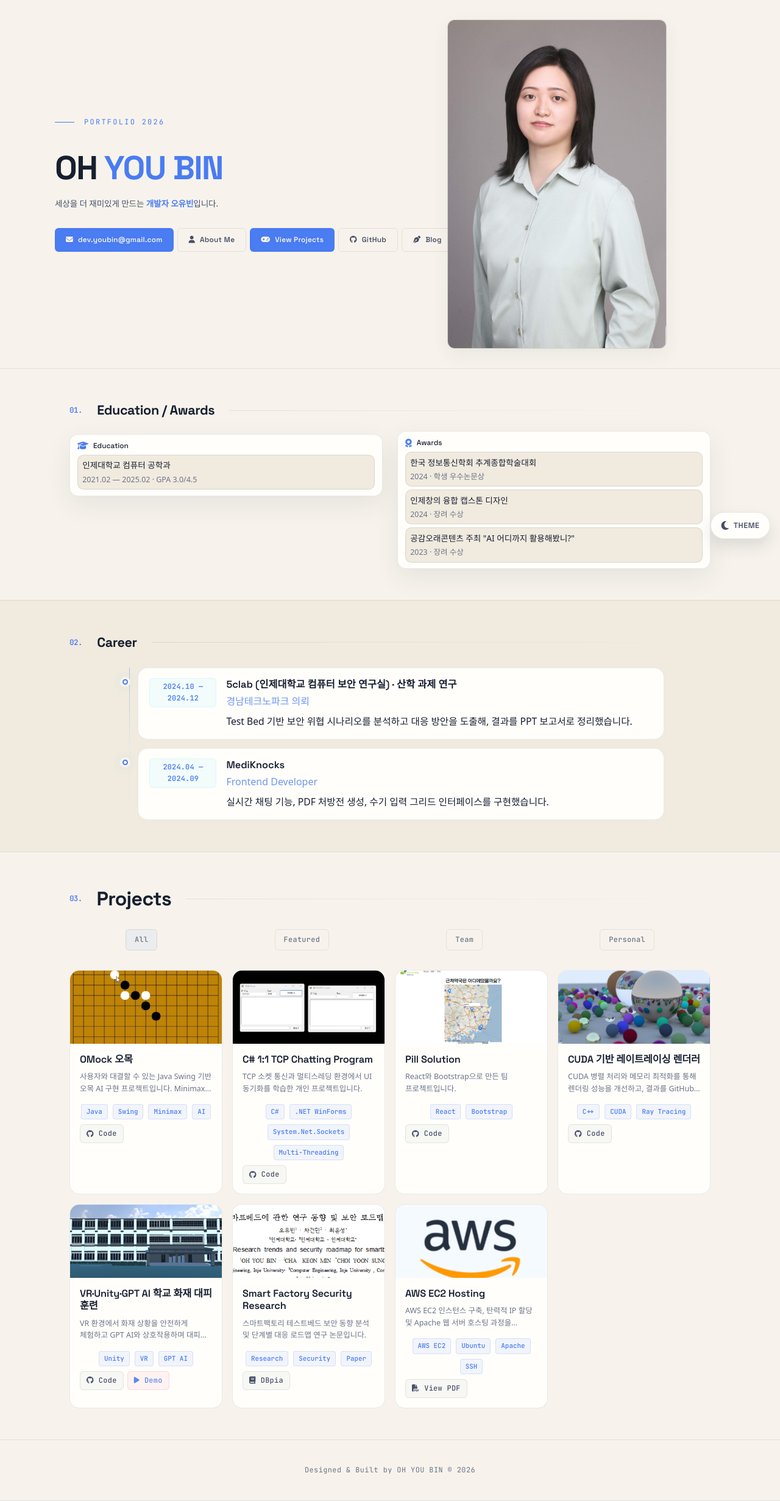
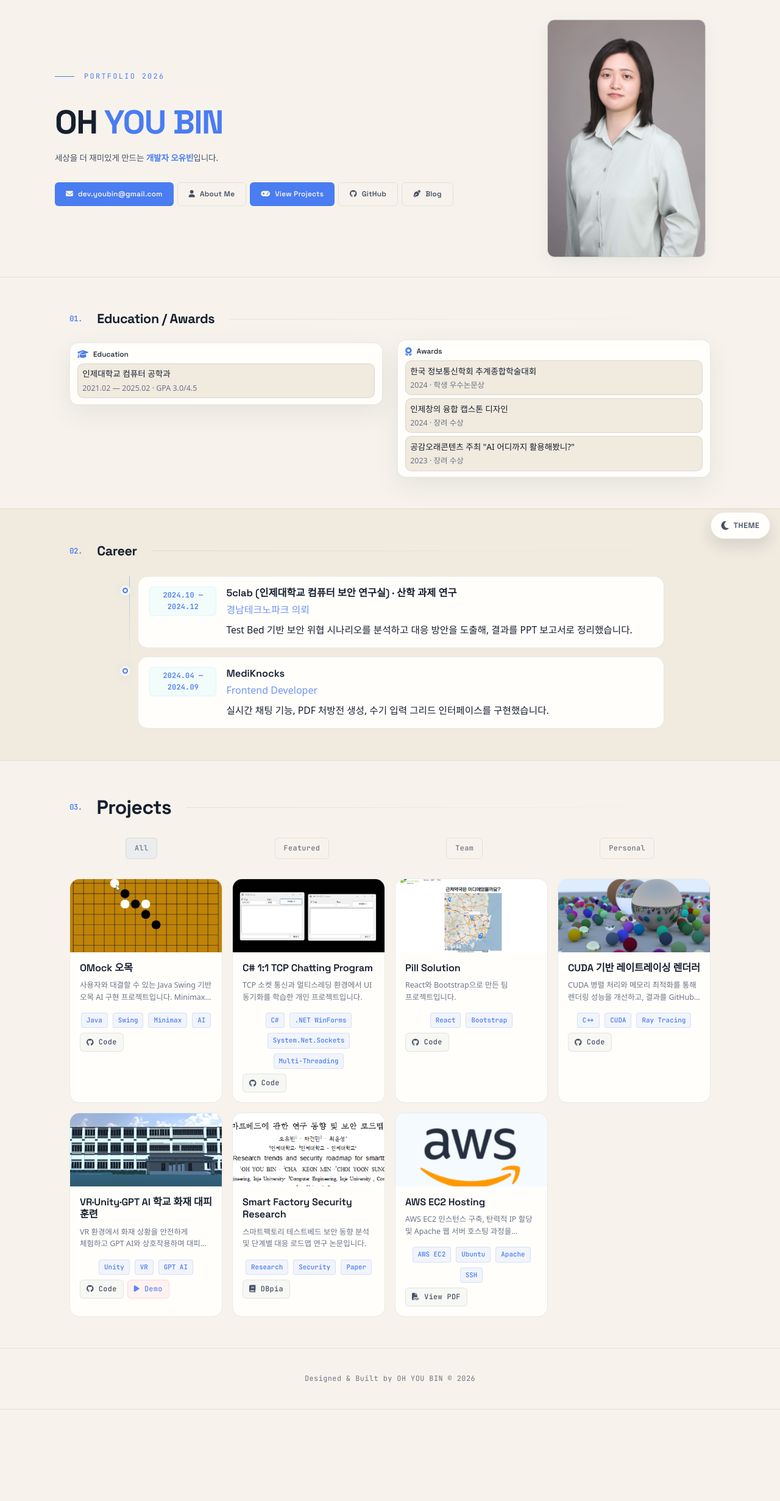
Before and after one commit to eye2ffect/eye2ffect.github.io, a Jekyll site: the page built from index.html, in a window 1280 px wide. Shown: the whole page at 61% size. Built offline with Jekyll 4.4.1, drawn with Linux system fonts in a browser that asks for light colours; some web fonts are replaced; after the commit the page ends 2312 px from its top, so only the background shows below that.

Commit message:
Tame hero profile image size

```diff
--- a/assets/css/main.css
+++ b/assets/css/main.css
@@ -363,14 +363,14 @@
 
 .hero-inner {
   display: grid;
-  grid-template-columns: 1fr 360px;
-  gap: 16px;
+  grid-template-columns: 1fr 260px;
+  gap: 24px;
   align-items: center;
 }
 
 .hero-left { max-width: 720px; }
 
-.hero-right { display: flex; justify-content: flex-start; margin-left: -6rem; }
+.hero-right { display: flex; justify-content: flex-start; margin-left: -2rem; }
 
 .hero-profile-wrap {
   border-radius: 12px;
@@ -381,7 +381,7 @@
   overflow: hidden;
   transition: border-color 0.18s var(--ease-smooth), box-shadow 0.18s var(--ease-smooth), background-color 0.18s var(--ease-smooth), filter 0.18s var(--ease-smooth);
   width: 100%;
-  max-width: 360px;
+  max-width: 260px;
   aspect-ratio: 2 / 3;
   height: auto;
 }
@@ -402,8 +402,8 @@
 @media (max-width: 900px) {
   .hero-inner { grid-template-columns: 1fr; }
   .hero-right { order: -1; margin-bottom: var(--space-4); display: flex; justify-content: center; }
-  .hero-profile-wrap { max-width: 250px; aspect-ratio: 2 / 3; height: auto; }
-  .hero-profile { object-position: center 14%; }
+  .hero-profile-wrap { max-width: 200px; aspect-ratio: 2 / 3; height: auto; }
+  .hero-profile { object-position: center 16%; }
 }
 
 .hero-actions {
```
